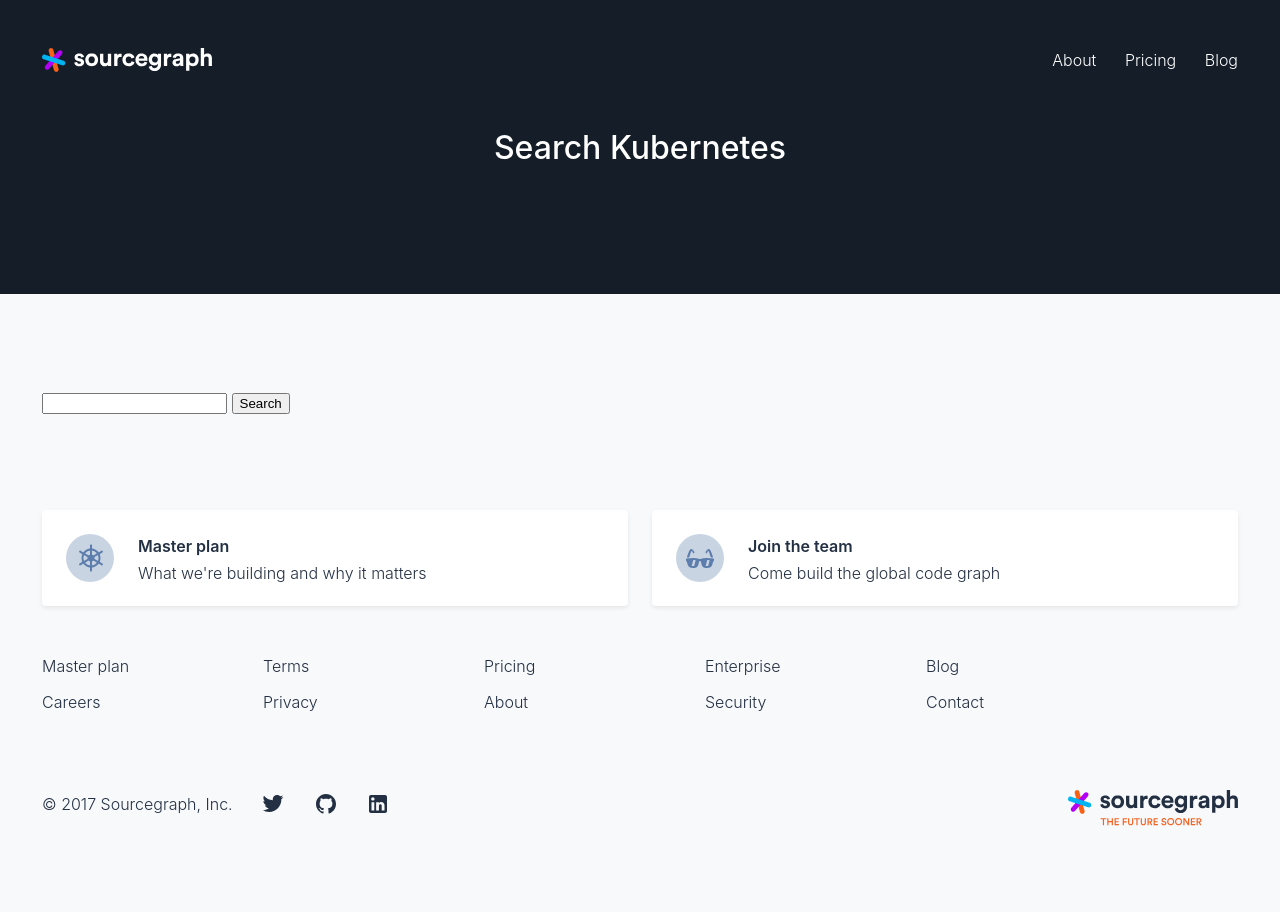
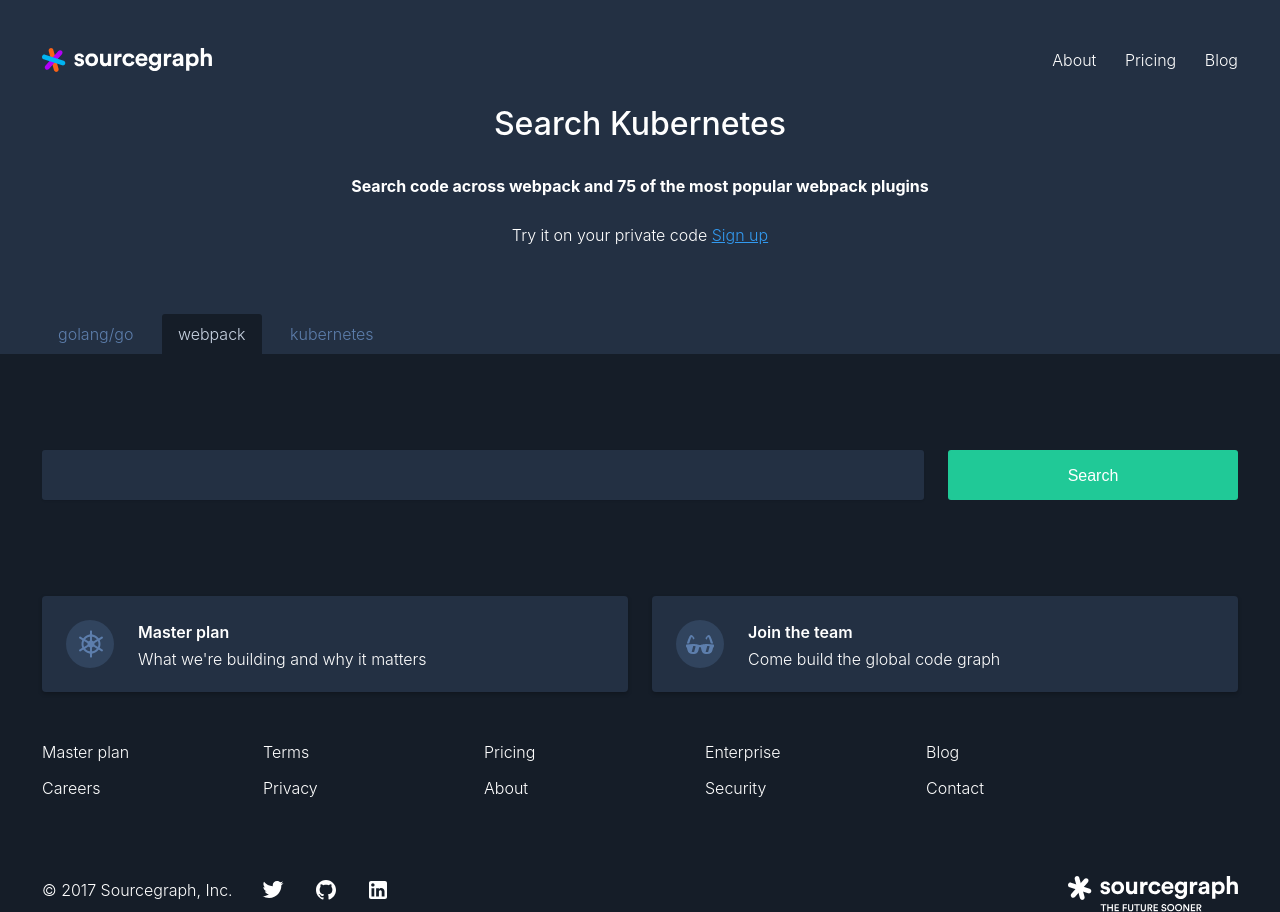
Before and after one commit to hdrhbbu1/sourcegraph.github.io, a Jekyll site: the page built from in/search/kubernetes.md, in a window 1280 px wide. Built offline with Jekyll 4.4.1, drawn with Linux system fonts in a browser that asks for light colours.

Commit message:
search updates

```diff
--- /dev/null
+++ b/_layouts/search.html
@@ -0,0 +1,55 @@
+<!DOCTYPE html>
+<html lang="en">
+    <head>
+        <link href="../assets/reset.css" rel="stylesheet" />
+        <link href="../assets/clearfix.css" rel="stylesheet" />
+        <link href="../assets/style.css" rel="stylesheet" />
+        <title>Marketing</title>
+    </head>
+    <body class="dark-theme">
+        <div class="welcome light">
+            <div class="marketing-navigation container">
+                <div class="primary">
+                    <a href="index" class="logo">Sourcegraph</a>
+                </div>
+                <div class="secondary">
+                    <ul>
+                        <li><a href="about">About</a></li>
+                        <li><a href="pricing">Pricing</a></li>
+                        <li><a href="https://text.sourcegraph.com/">Blog</a></li>
+                    </ul>
+                </div>
+            </div>
+            <div class="centered cf markdown-header" style="padding-bottom: 46px">
+                <h1>{{page.title}}</h1>
+                <h3>{{page.subtitle}}</h3>
+                <p class="header-call-to-action">{{page.callToActionTitle}} <a href="{{page.callToActionLink}}">{{page.callToActionText}}</a></p>
+            </div>
+            <div class="header-tabs container">
+                <a class="tab" href="search/go">golang/go</a>
+                <a class="active tab" href="search/webpack">webpack</a>
+                <a class="tab" href="search/kubernetes">kubernetes</a>
+            </div>
+        </div>
+
+        <div class="container padded">
+            {{ content }}
+        </div>
+<!--
+        <div class="padded-bottom">
+            {%
+                include twitter.html
+                tweet="Learning a new code base using <a href=\"https://twitter.com/srcgraph\">@srcgraph</a> is extra dope!"
+                name="Kelsey Hightower"
+                handle="kelseyhightower"
+                avatar="../kelsey.png"
+            %}
+        </div>-->
+
+        {%  include
+            footer.html
+            action1="master-plan"
+            action2="jointheteam" %}
+
+    </body>
+</html>
--- a/in/assets/style.css
+++ b/in/assets/style.css
@@ -143,6 +143,10 @@
     padding-top:48px;
     position:relative;
 }
+body.dark-theme .welcome.light {
+    background: #233043;
+}
+
 .logo {
     height: 24px;
     width: 170px;
@@ -544,9 +548,69 @@
 }
 
 
+.header-tabs {
+    display: block;
+    font-size: 16px;
+    line-height: 24px;
+}
+.header-tabs .tab {
+    display: inline-block;
+    color: #5D7EAC;
+    padding: 8px 16px;
+    margin-right: 8px;
+    border-top-left-radius: 3px;
+    border-top-right-radius: 3px;
+    text-decoration: none;
+}
+.header-tabs .tab.active {
+    background: #151D28;
+    color: #C9D4E3;
+}
 
+.search-input {
+    width: calc(100% - 314px);
+    height: 50px;
+    display: block;
+    float:left;
+    background: #233043;
+    border-radius: 3px;
+    vertical-align: top;
+    box-shadow: 0px 1px 2px rgba(0,0,0,0.1);
+}
+.search-input #search_box {
+    width: calc(100% - 100px);
+    height: 50px;
+    line-height: 50px;
+    font-size: 16px;
+    text-indent: 10px;
+    border: none;
+    outline: none;
+    background: none;
+    color: white;
+}
+#search_submit {
+    vertical-align: top;
+    display: block;
+    float:left;
+    width: 290px;
+    margin-left: 24px;
+    height: 50px;
+    font-size: 16px;
+    line-height: 50px;
+    background: #20C997;
+    color: white;
+    border: none;
+    border-radius: 3px;
+}
+#search_submit:focus,
+#search_submit:active {
+    outline: none;
+}
 
-
+.header-call-to-action {
+    display: block;
+    margin-top: 24px;
+}
 
 /* Welcome modal */
 .modal-content form {
--- a/in/search/kubernetes.md
+++ b/in/search/kubernetes.md
@@ -1,11 +1,20 @@
 ---
-layout: docs
+layout: search
 title: Search Kubernetes
+subtitle: Search code across webpack and 75 of the most popular webpack plugins
+callToActionTitle: Try it on your private code
+callToActionText: Sign up
+callToActionLink: /signup
 ---
 
-<form onsubmit="return post();">
-    <input type="text" name="search" id="search_box" />
-    <input type="submit" value="Search" />
+<form onsubmit="return post();" class="cf">
+    <div class="search-input">
+        <input type="text" name="search" id="search_box" />
+        <div class="word-match filter-icon"><div class="inner-icon"></div></div>
+        <div class="case-sensitive filter-icon"><div class="inner-icon"></div></div>
+        <div class="regex filter-icon"><div class="inner-icon"></div></div>
+    </div>
+    <input type="submit" value="Search" id="search_submit" />
 </form>
 
 <script type="text/javascript">
```
Also changed, not shown: 2 other files.
